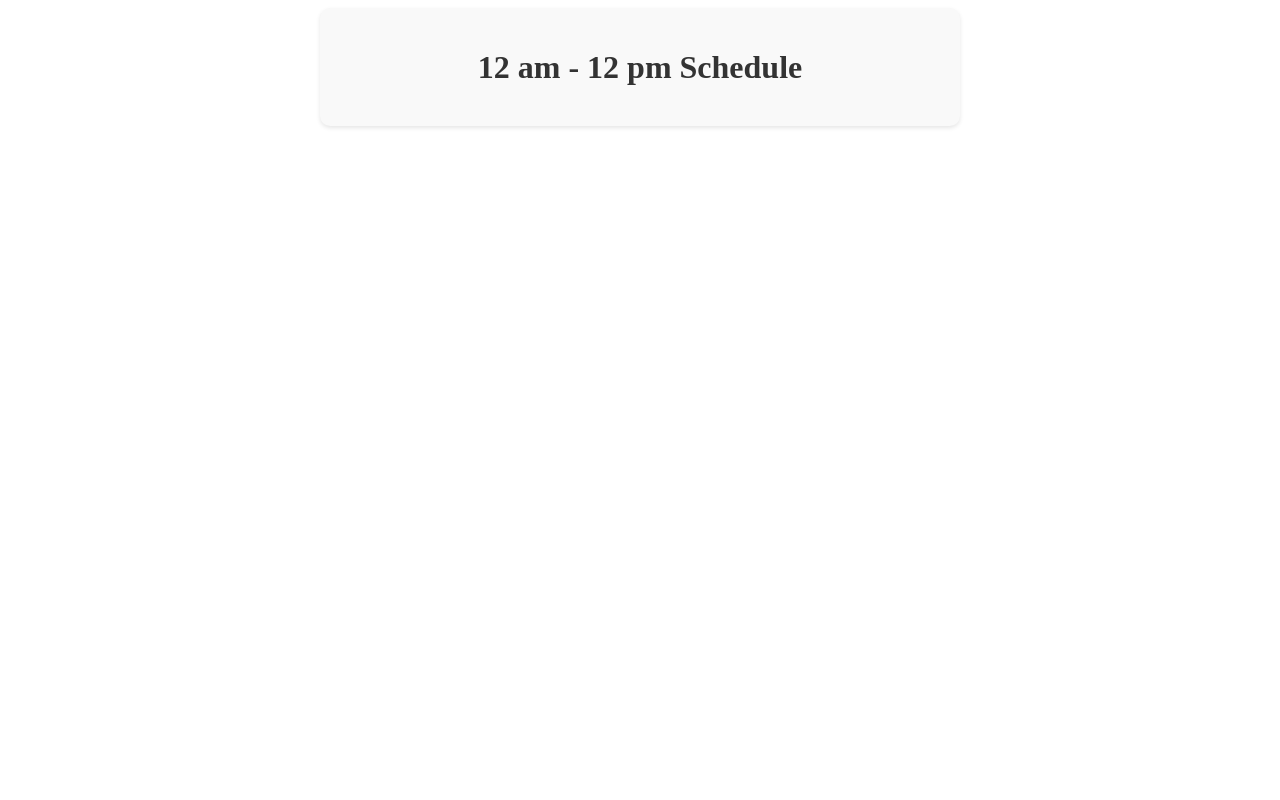
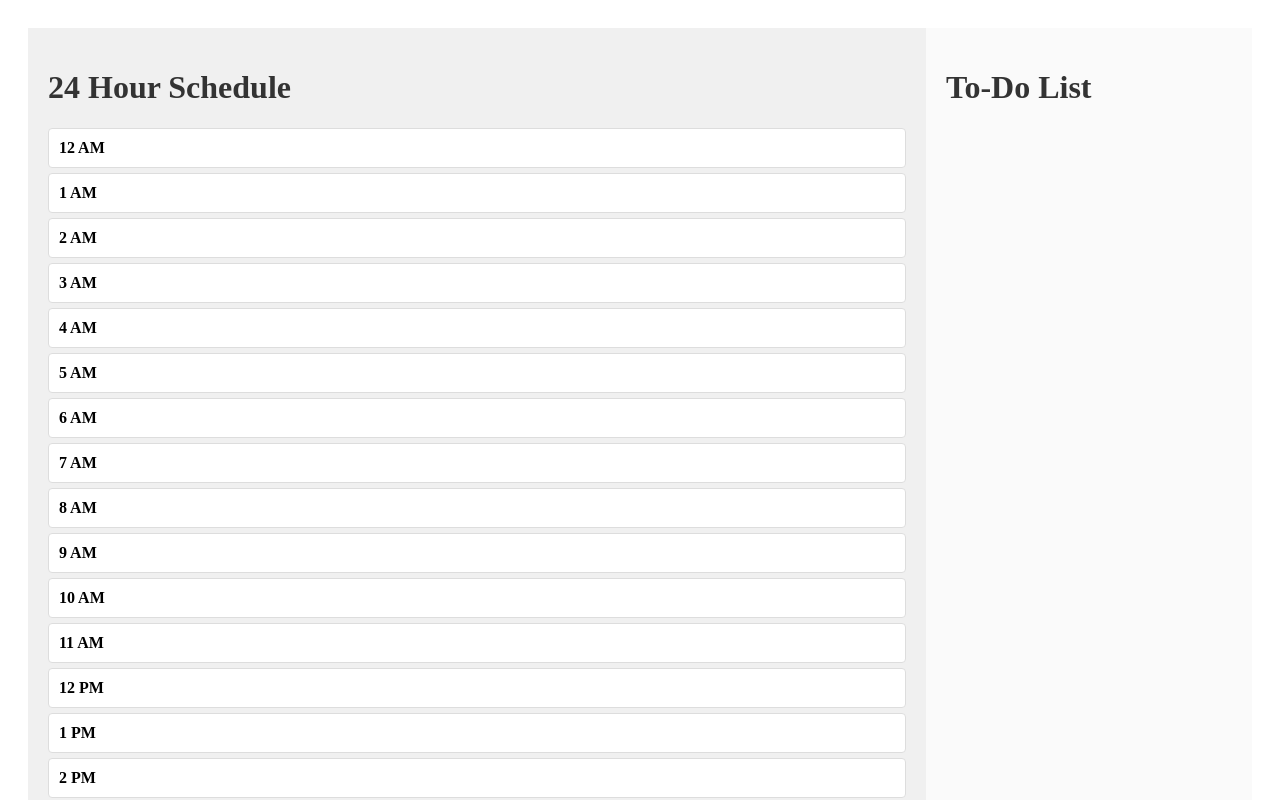
Before and after one commit to ericengeng/accountable-app, a React (Create React App) app in the folder frontend/: page /schedule in a window 1280 px wide. Shown: the top 800 px of the page. Built offline with nearby package versions, Linux system fonts and the light colour scheme.

Commit message:
updated the schedule

```diff
--- a/frontend/src/components/Schedule.css
+++ b/frontend/src/components/Schedule.css
@@ -1,40 +1,37 @@
-.schedule-container {
-  max-width: 600px;
-  margin: 0 auto;
+.schedule-page {
+  display: flex;
+  justify-content: space-between;
   padding: 20px;
-  background-color: #f9f9f9;
-  border-radius: 10px;
-  box-shadow: 0 2px 4px rgba(0, 0, 0, 0.1);
 }
 
-.schedule-container h1 {
-  text-align: center;
-  color: #333;
-  font-size: 2em;
-  margin-bottom: 20px;
+.schedule-container,
+.todo-list-container {
+  padding: 20px;
 }
 
-.schedule-container ul {
+.schedule-container {
+  background-color: #f0f0f0;
+  width: 75%;
+  /* Set the schedule container to 75% width */
+  max-width: none;
+  /* Ensure max-width does not limit the flex behavior */
+}
+
+.todo-list-container {
+  background-color: #fafafa;
+  width: 25%;
+  /* Set the todo list container to 25% width */
+}
+
+.time-slot {
+  font-weight: bold;
+}
+
+ul {
   list-style-type: none;
   padding: 0;
 }
 
-.schedule-container ul li {
-  background-color: #fff;
-  margin-bottom: 10px;
-  padding: 10px;
-  border: 1px solid #ddd;
-  border-radius: 5px;
-  display: flex;
-  justify-content: space-between;
-  align-items: center;
+li {
+  margin: 5px 0;
 }
-
-.schedule-container ul li span {
-  font-size: 1.2em;
-}
-
-.schedule-container ul li span.rank {
-  color: #888;
-  font-size: 0.9em;
-}
--- a/frontend/src/components/Schedule.js
+++ b/frontend/src/components/Schedule.js
@@ -7,16 +7,51 @@ function Schedule() {
   const { state } = location;
   const { todos } = state || { todos: [] };
 
+  console.log('Received todos in schedule:', todos); // Debug log
+
+  const generateTimeSlots = () => {
+    const timeSlots = [];
+    for (let i = 0; i < 24; i++) {
+      const hour = i % 12 === 0 ? 12 : i % 12;
+      const period = i < 12 ? 'AM' : 'PM';
+      timeSlots.push(`${hour} ${period}`);
+    }
+    return timeSlots;
+  };
+
+  const timeSlots = generateTimeSlots();
+
   return (
+    <div className="schedule-page">
       <div className="schedule-container">
-      <h1>12 am - 12 pm Schedule</h1>
+        <h1>24 Hour Schedule</h1>
         <ul>
-        {todos.map((todo) => (
+          {timeSlots.map((timeSlot, index) => (
+            <li key={index}>
+              <div className="time-slot">{timeSlot}</div>
+              <ul>
+                {todos
+                  .filter((todo) => todo.hour === index)
+                  .map((todo) => (
                     <li key={todo._id}>
                       {todo.task_description} (Rank: {todo.rank})
                     </li>
                   ))}
               </ul>
+            </li>
+          ))}
+        </ul>
+      </div>
+      <div className="todo-list-container">
+        <h1>To-Do List</h1>
+        <ul>
+          {todos.sort((a, b) => a.rank - b.rank).map((todo) => (
+            <li key={todo._id}>
+              {todo.task_description} (Rank: {todo.rank}, Hour: {todo.hour})
+            </li>
+          ))}
+        </ul>
+      </div>
     </div>
   );
 }
--- a/frontend/src/components/ToDo.js
+++ b/frontend/src/components/ToDo.js
@@ -1,11 +1,12 @@
 import React, { useState, useEffect } from 'react';
-import { useNavigate } from 'react-router-dom'; // Import useHistory from react-router-dom
+import { useNavigate } from 'react-router-dom';
 import './ToDo.css';
 
 function ToDo() {
   const [todos, setTodos] = useState([]);
   const [task, setTask] = useState('');
   const [rank, setRank] = useState(1);
+  const [hour, setHour] = useState(0);
   const navigate = useNavigate();
 
   useEffect(() => {
@@ -17,7 +18,7 @@ function ToDo() {
 
   const addTask = () => {
     if (task && rank) {
-      const newTask = { task_description: task, rank };
+      const newTask = { task_description: task, rank, hour }; // Ensure hour is added correctly
       fetch('http://localhost:3001/api/tasks', {
         method: 'POST',
         headers: { 'Content-Type': 'application/json' },
@@ -31,6 +32,7 @@ function ToDo() {
             setTodos([...todos, data]);
             setTask('');
             setRank(1);
+            setHour(0);
           }
         })
         .catch(error => console.error('Error adding task:', error));
@@ -66,11 +68,19 @@ function ToDo() {
         placeholder="Rank"
         min="1"
       />
+
+      <select value={hour} onChange={(e) => setHour(Number(e.target.value))}>
+        {Array.from({ length: 24 }).map((_, index) => (
+          <option key={index} value={index}>
+            {index % 12 === 0 ? 12 : index % 12} {index < 12 ? 'AM' : 'PM'}
+          </option>
+        ))}
+      </select>
       <button onClick={addTask}>Add Task</button>
       <ul>
         {todos.sort((a, b) => a.rank - b.rank).map((todo) => (
           <li key={todo._id}>
-            {todo.task_description} (Rank: {todo.rank}){' '}
+            {todo.task_description} (Rank: {todo.rank}, Hour: {todo.hour}){' '}
             <button onClick={() => removeTask(todo._id)}>Remove</button>
           </li>
         ))}
```
Also changed, not shown: 2 other files (tests, documents, lock files or other folders). Lines whose indentation alone changed are shown as unchanged.
